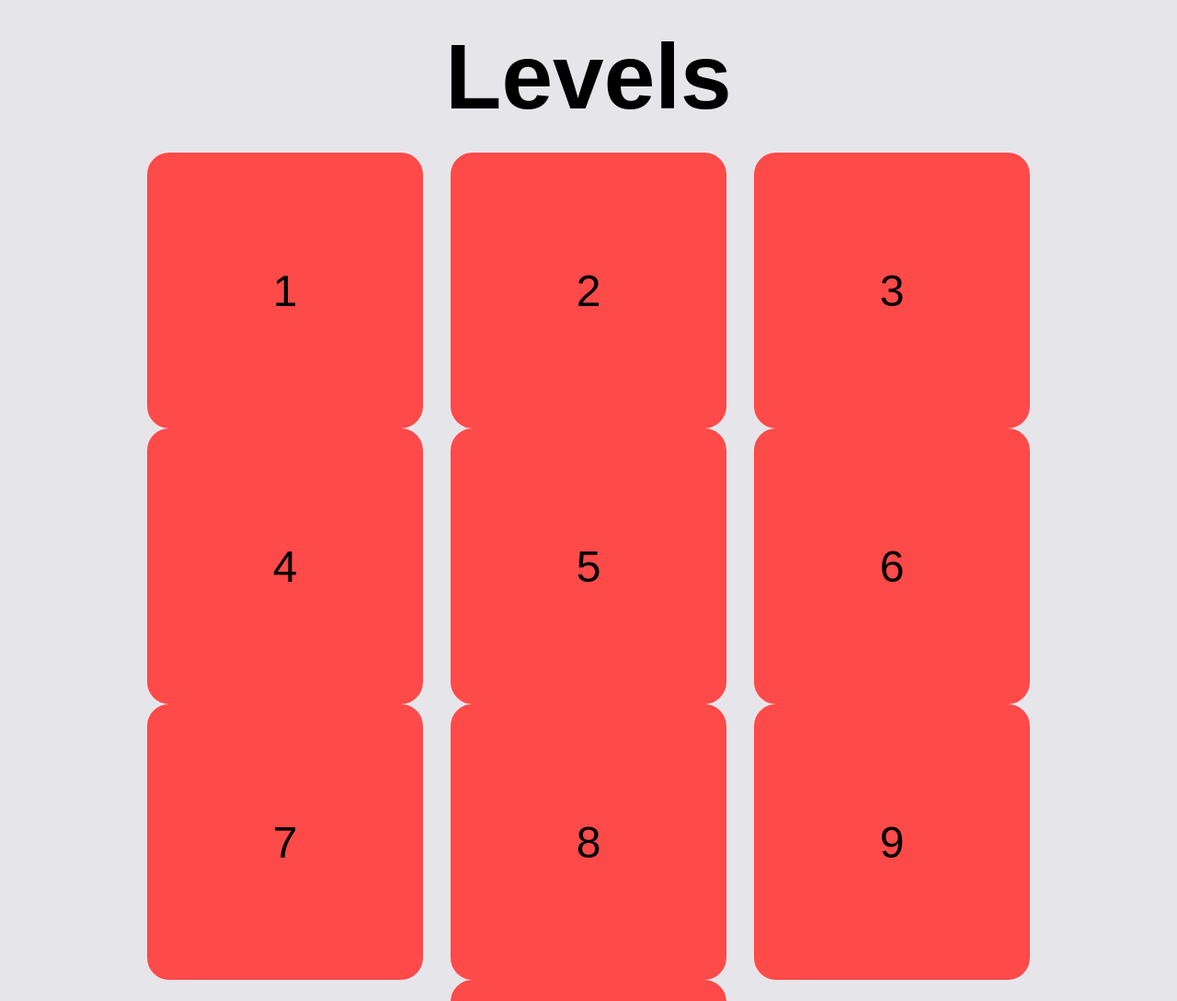
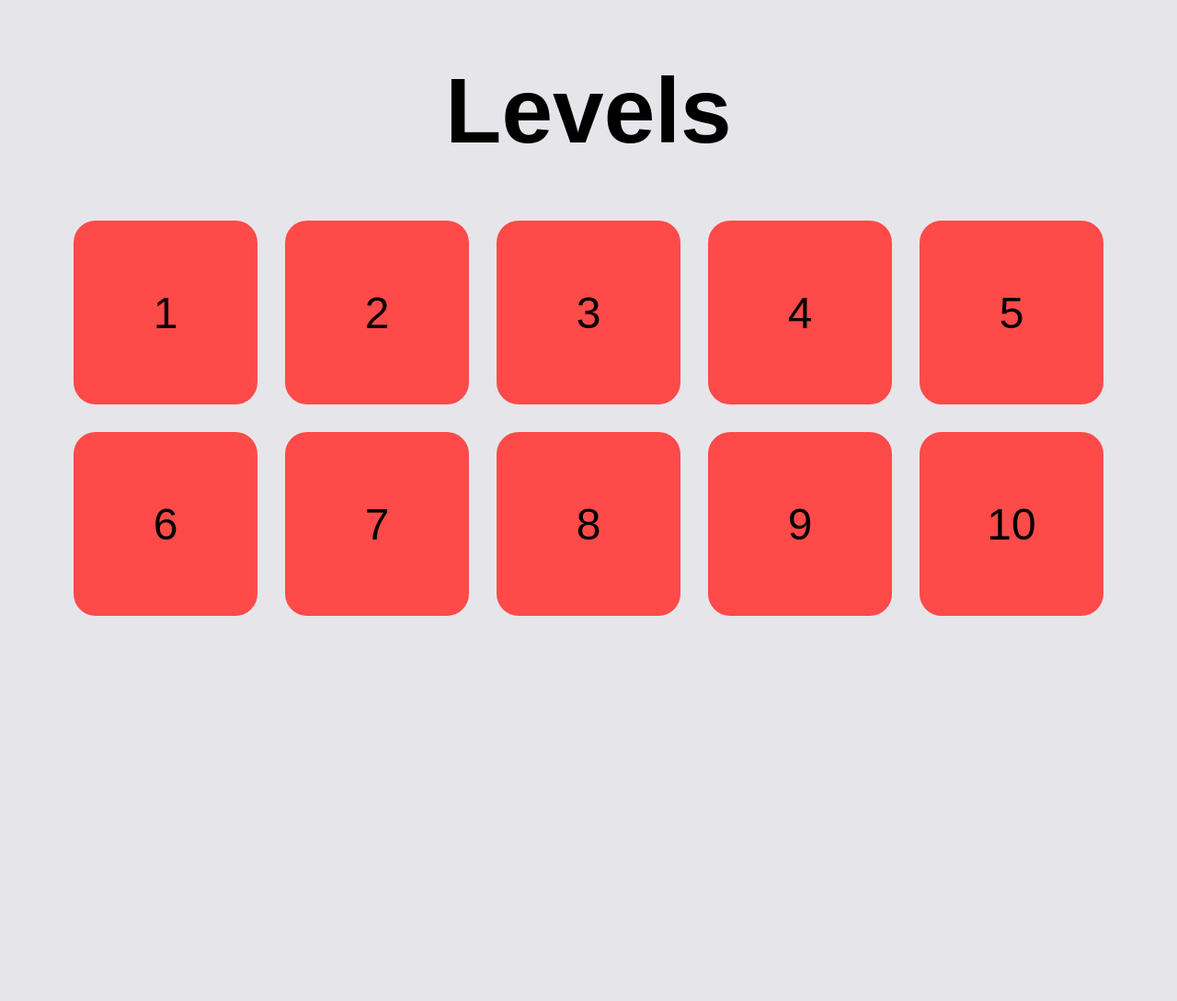
Before and after one commit to jirka88/Math-Quiz, a plain HTML site: page index.html in a window 1280 px wide. Shown: the top 1089 px of the page at 92% size. After the commit the page ends 800 px from the top, so only its background shows below. Drawn offline with Linux system fonts and the light colour scheme; a web font is replaced by a local one.

Commit message:
click event on level cards

```diff
--- a/css/styles.css
+++ b/css/styles.css
@@ -19,29 +19,37 @@ body {
 }
 
 header {
-    text-align: center;
-    padding-top: 2%;
-    padding-bottom: 2%;
+    height: 30%;
+    display: flex;
+    align-items: center;
+    justify-content: center;
 }
 
 header h1 {
     margin: 0;
+    text-align: center;
     font-size: 100px;
 }
+.main {
+    display: flex;
+    align-items: center;
+    justify-content: center;
 
+}
 .levels-container {
     height: 70%;
+    width: 80%;
     display: flex;
     align-items: center;
     justify-content: center;
     flex-direction: row;
+    gap: 30px;
     flex-wrap: wrap;
-    column-gap: 30px;
 }
 
 .level-card {
-    height: 300px;
-    width: 300px;
+    height: 250px;
+    width: 250px;
     background: var(--red);
     border-radius: 24px;
     display: flex;
@@ -59,3 +67,17 @@ header h1 {
 .level-card p {
     font-size: 3rem;
 }
+@media only screen and (max-width: 1720px) {
+    .levels-container {
+        width: 100%;
+    }
+}
+@media only screen and (max-width: 1440px) {
+    .levels-container {
+        width: 100%;
+    }
+    .level-card {
+        width: 200px;
+        height: 200px;
+    }
+}
--- a/index.html
+++ b/index.html
@@ -7,15 +7,17 @@
   <meta http-equiv="X-UA-Compatible" content="ie=edge" />
   <title>Math Quizz</title>
   <link rel="stylesheet" href="css/styles.css" />
-  <script type="module" src="js/main.js" defer></script>
+  <script src="js/main.js" defer></script>
 </head>
 
 <body>
       <header>
         <h1>Levels</h1>
       </header>
+      <div class="main">
       <div class="levels-container">
       </div>
+    </div>
 </body>
 
 </html>
--- a/js/main.js
+++ b/js/main.js
@@ -1,17 +1,34 @@
-{/* <div class="level-card">
-<p class="level-content"></p>
-</div> */}
+"use strict";
 
 const levels = document.querySelector('.levels-container');
+var cards = []
 
 window.onload = () => {
     for (let i = 0; i < 10; i++) {
-        levels.innerHTML += getCard(i + 1)
+        getCard(i + 1)
     }
+    addEvents()
 }
 
 function getCard(i) {
-    return  `<div class="level-card">
-                <p class="level-content">${i}</p>
-            </div>`
+    const card = document.createElement('div')
+    card.className = "level-card"
+    const content = document.createElement('p')
+    content.className = "level-content"
+    content.innerHTML = i
+    card.appendChild(content)
+    levels.appendChild(card)
+    cards.push(card)
 }
+
+function onLevelClick(i) {
+    console.log(i)
+}
+
+function addEvents() {
+    for (const card of cards) {
+        card.addEventListener('click', () => {
+          console.log(card.innerText);
+        })
+      }
+}
```
